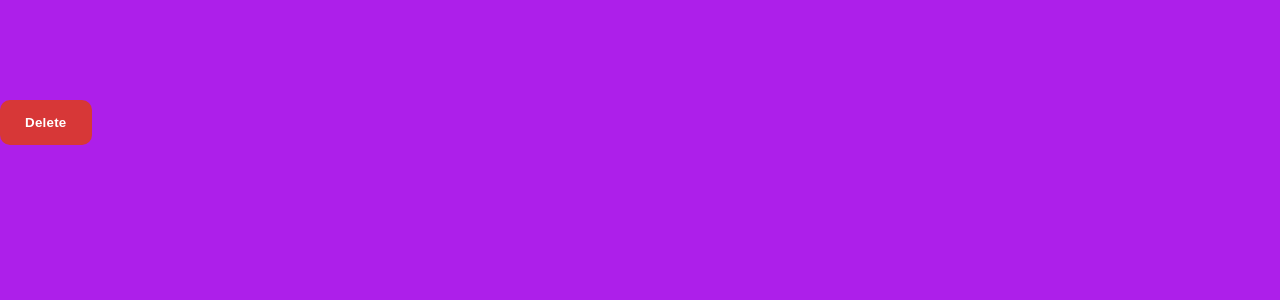
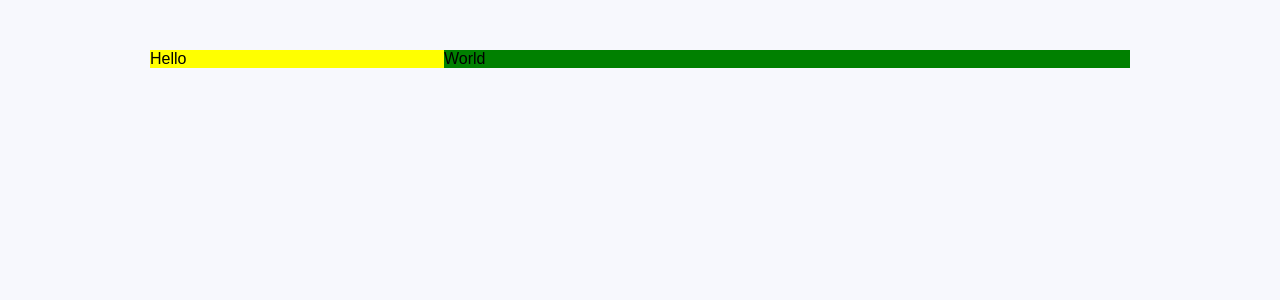
Before and after one commit to DanilKuznet1/React-Projects, a React (Create React App) app in the folder product feedback board/product-feedback-app/: page / in a window 1280 px wide. Shown: the top 300 px of the page. Built offline with nearby package versions, Linux system fonts and the light colour scheme.

Commit message:
functionality is done for the main page

```diff
--- a/product feedback board/product-feedback-app/src/App.js
+++ b/product feedback board/product-feedback-app/src/App.js
@@ -1,6 +1,6 @@
 import { ThemeProvider } from "styled-components";
 import { GlobalStyles } from "./Components/styles/Global";
-import Button from "./Components/Button";
+import Container from "./Components/Container";
 
 const theme = {
   colors: {
@@ -23,7 +23,10 @@ function App() {
     <ThemeProvider theme={theme}>
       <>
         <GlobalStyles />
-        <Button bg="red">Delete</Button>
+        <Container>
+          <div>Hello</div>
+          <div>World</div>
+        </Container>
       </>
     </ThemeProvider>
   );
--- /dev/null
+++ b/product feedback board/product-feedback-app/src/Components/Container.js
@@ -0,0 +1,9 @@
+import { StyledContainer } from "./styles/Container.styled";
+
+export default function Container({ children }) {
+  return (
+    <>
+      <StyledContainer>{children}</StyledContainer>
+    </>
+  );
+}
--- /dev/null
+++ b/product feedback board/product-feedback-app/src/Components/PageTitle.js
@@ -0,0 +1,3 @@
+export default function PageTitle(props) {
+  return <></>;
+}
--- /dev/null
+++ b/product feedback board/product-feedback-app/src/Components/styles/Container.styled.js
@@ -0,0 +1,15 @@
+import styled from "styled-components";
+
+export const StyledContainer = styled.div`
+  display: flex;
+
+  div:first-child {
+    flex-basis: 30%;
+    background-color: yellow;
+  }
+
+  div:first-child + div {
+    flex-basis: 70%;
+    background-color: green;
+  }
+`;
--- a/product feedback board/product-feedback-app/src/Components/styles/Global.js
+++ b/product feedback board/product-feedback-app/src/Components/styles/Global.js
@@ -18,6 +18,12 @@ export const GlobalStyles = createGlobalStyle`
   body {
     font-family: 'Jost', sans-serif;
     font-family: 'Plus Jakarta Sans', sans-serif;
-    background-color: ${(props) => props.theme.colors.purple}
+    background-color: ${(props) => props.theme.colors.lightGray};
+    font-size: 1.6rem;
+    padding: 5rem 15rem
+  }
+
+  p {
+    line-height: 1.5;
   }
 `;
```
Also changed, not shown: product feedback board/product-feedback-app/src/Components/styles/PageTitle.styled.js (added).
